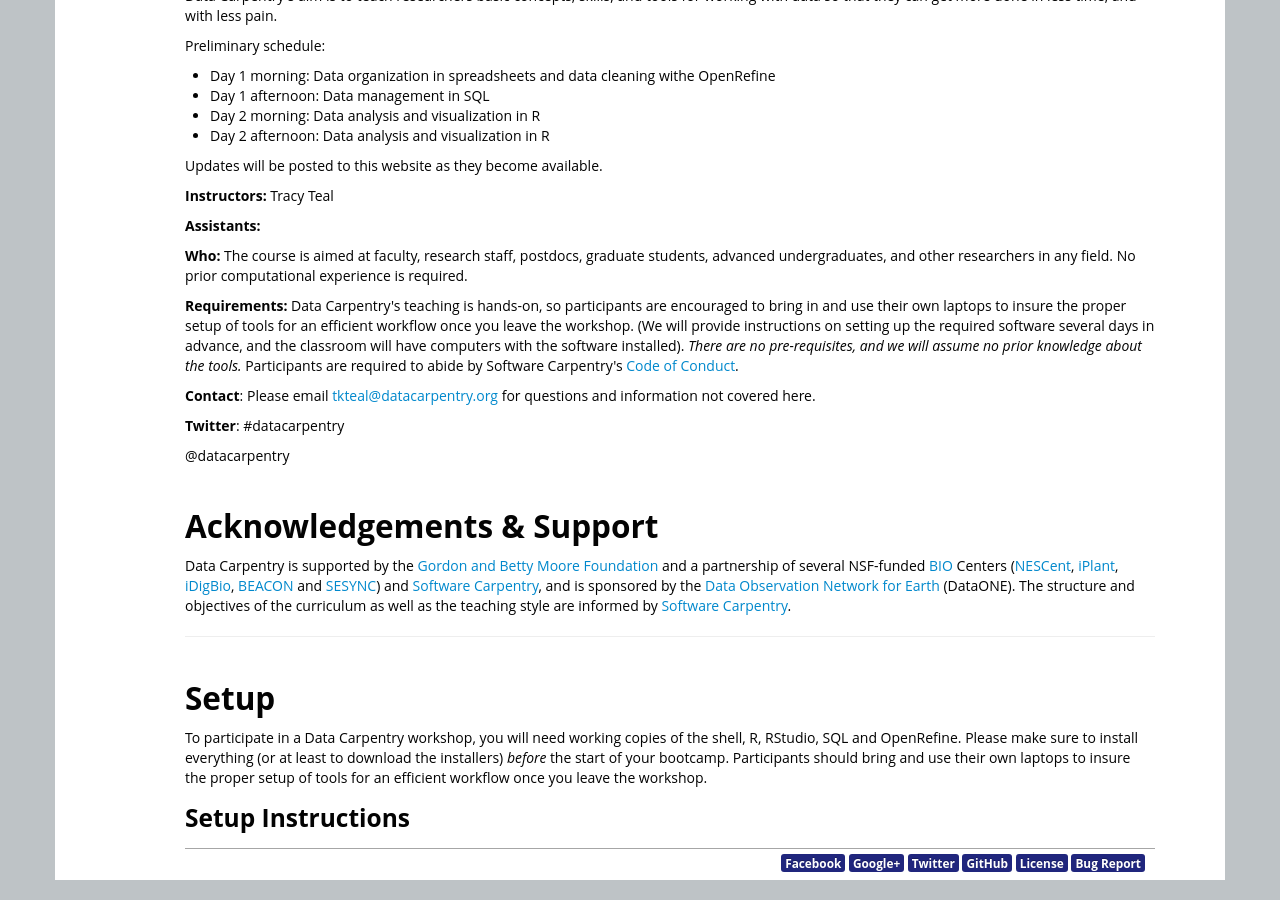
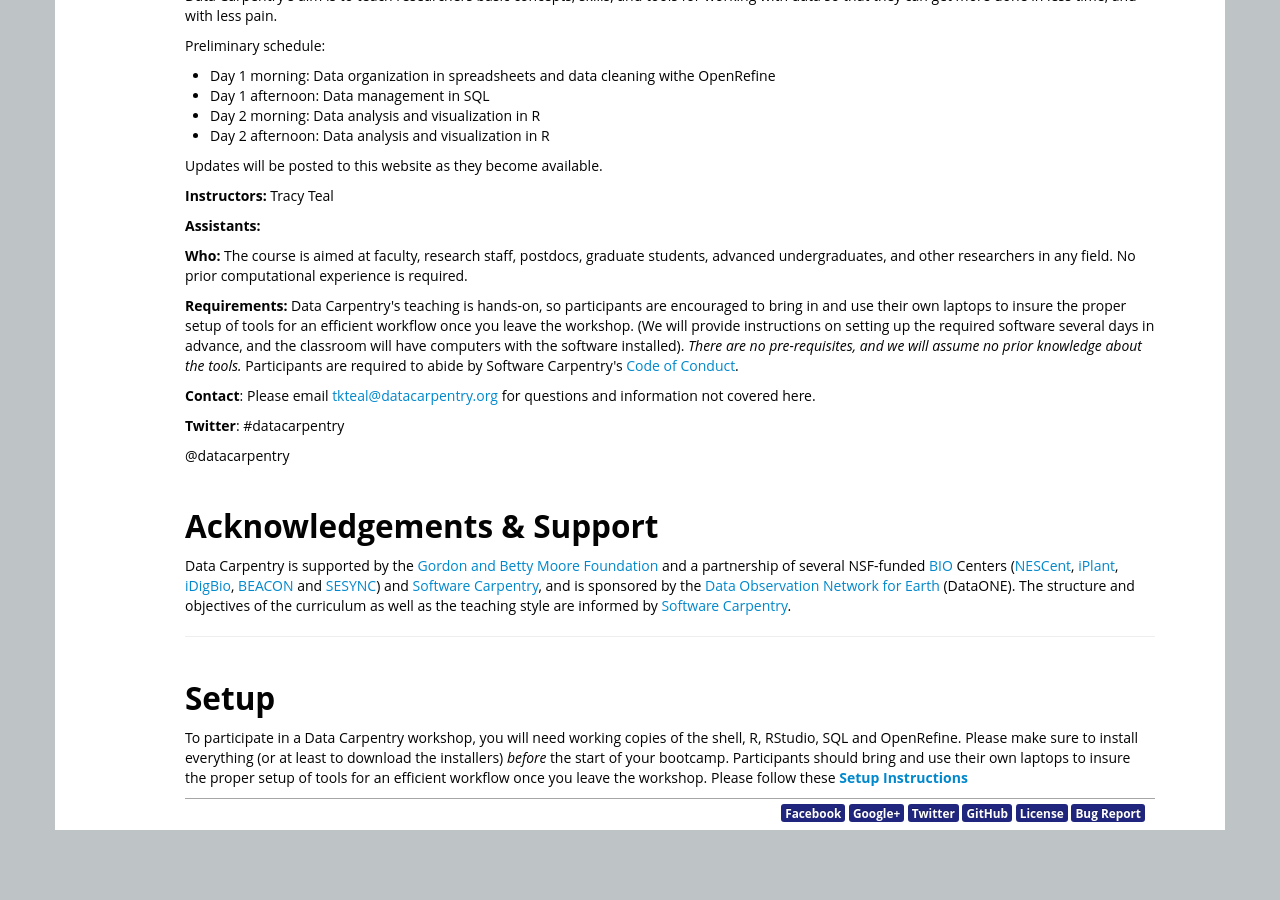
Before and after one commit to datacarpentry/2015-05-03-NDIC, a Jekyll site: the page built from index.html, in a window 1280 px wide and 900 px high, scrolled down 625 px. Built offline with Jekyll 4.4.1, drawn with Linux system fonts in a browser that asks for light colours; nearby versions of some CDN libraries; library files that are not in the unit come from our copies; after the commit the page ends 1475 px from its top, so only the background shows below that.

Commit message:
changing link to setup formatting

```diff
--- a/index.html
+++ b/index.html
@@ -225,6 +225,6 @@
 
 Participants should bring and use their own laptops to insure the proper setup of tools for an efficient workflow once you leave the workshop.
 
-<a href=setup.html><h3>Setup Instructions</h3></a>
+Please follow these <a href=setup.html><b>Setup Instructions</b></a>
 
 </p>
```
